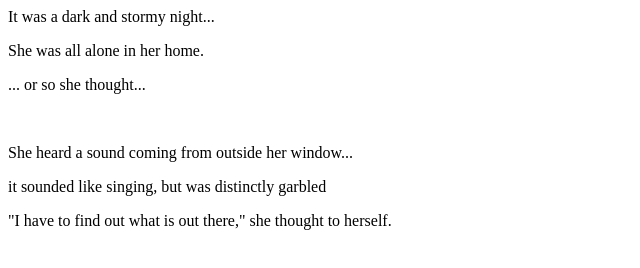
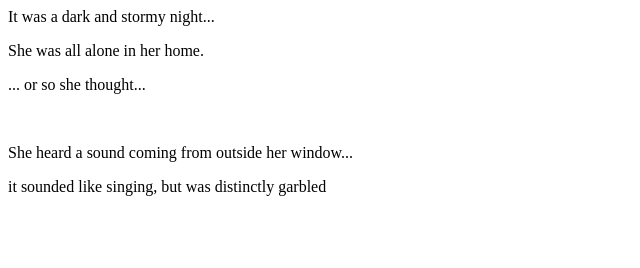
Before and after one commit to mnwiegand/fireside-story, a plain HTML site: page index.html in a window 1280 px wide. Shown: the whole page, without its empty margins (0-640 px from the left). Drawn offline with Linux system fonts and the light colour scheme.

Commit message:
final line

```diff
--- a/index.html
+++ b/index.html
@@ -5,6 +5,5 @@
         <p>... or so she thought...</p><br/>
         <p>She heard a sound coming from outside her window...</p>
         <p>it sounded like singing, but was distinctly garbled</p>
-        <p>"I have to find out what is out there," she thought to herself.</p>
     </body>
 </html>
```
